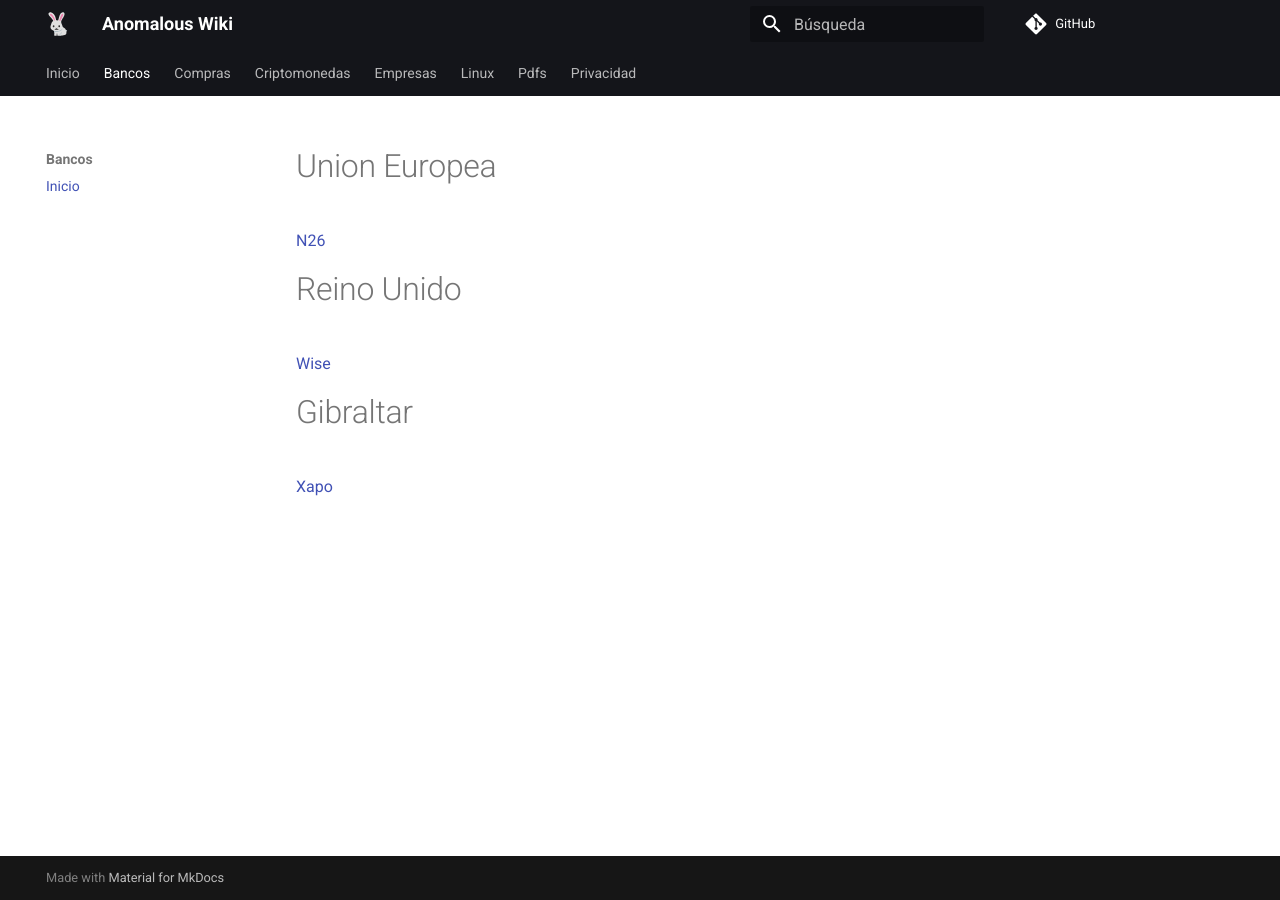
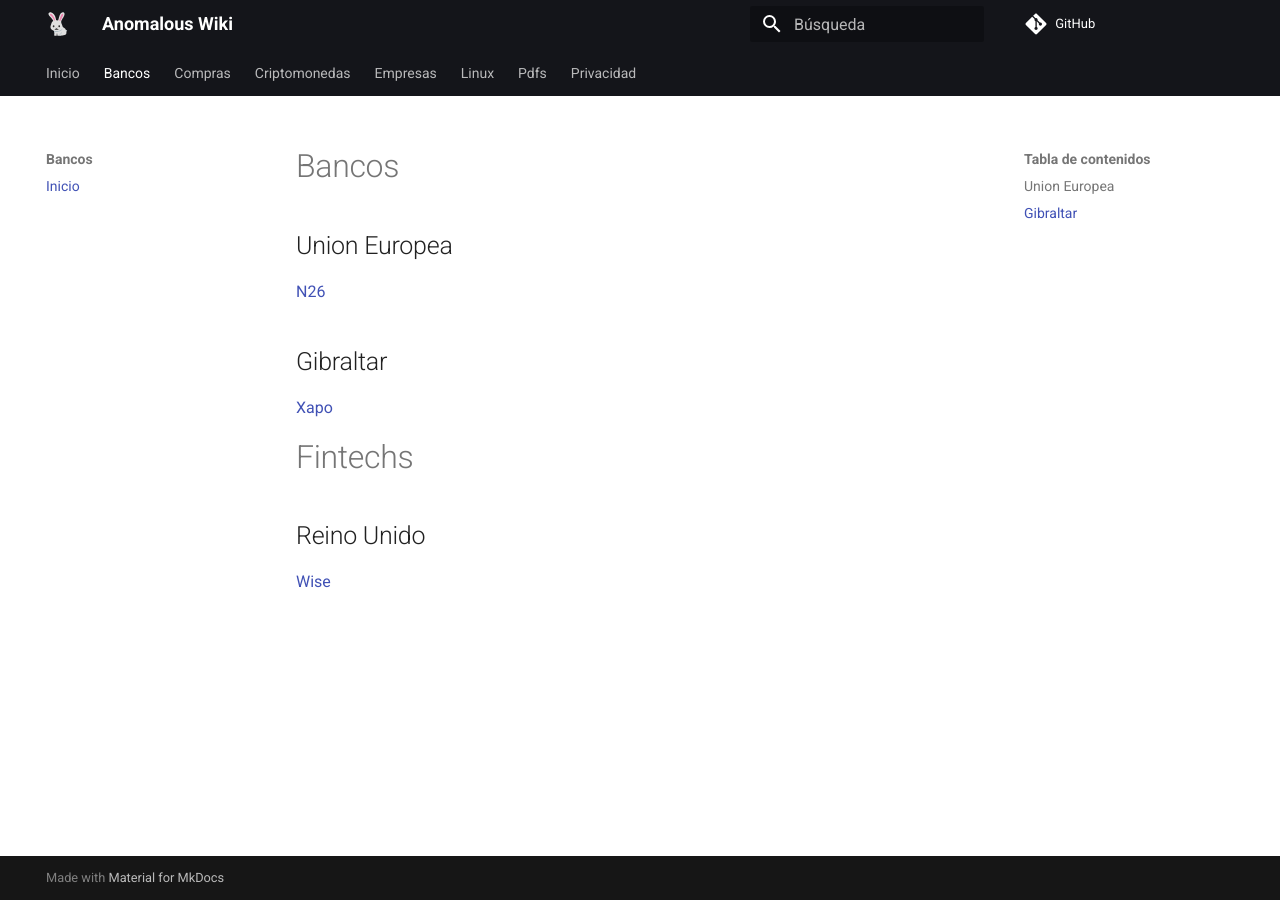
Before and after one commit to anomalouscode/wiki, an MkDocs documentation site: the page built from docs/bancos/index.md, in a window 1280 px wide. Built offline with MkDocs 1.6.1 and Material for MkDocs 9.7.7, drawn with Linux system fonts in a browser that asks for light colours; comment, search, counter and statistics services are not loaded.

Commit message:
Update index.md

```diff
--- a/docs/bancos/index.md
+++ b/docs/bancos/index.md
@@ -2,14 +2,18 @@
 title: Inicio
 ---
 
-# Union Europea
+# Bancos
+
+## Union Europea
 
 [N26](https://n26.com/)
 
-# Reino Unido
+## Gibraltar
+
+[Xapo](https://www.xapobank.com/)
+
+# Fintechs
+
+## Reino Unido
 
 [Wise](https://wise.com/)
-
-# Gibraltar
-
-[Xapo](https://www.xapobank.com/)
```
